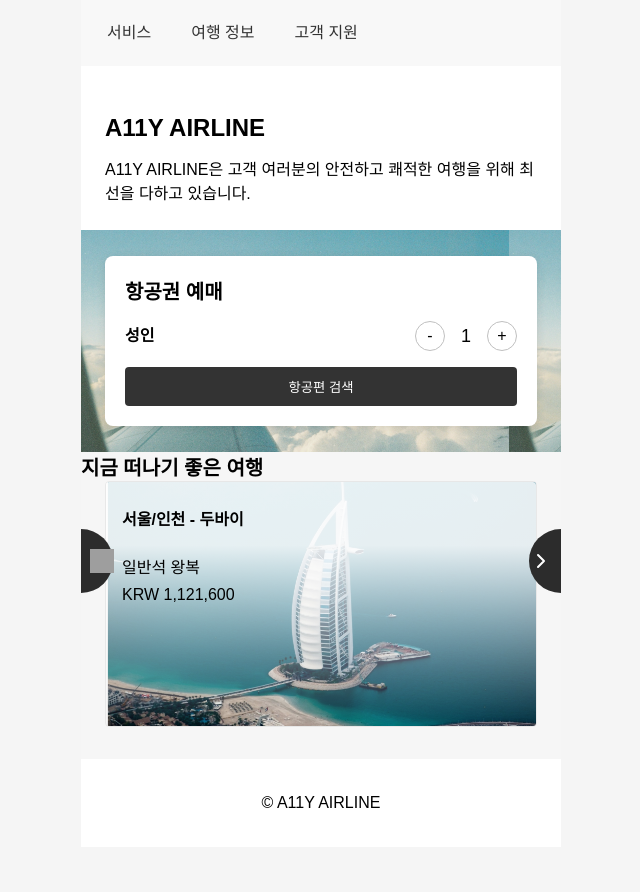
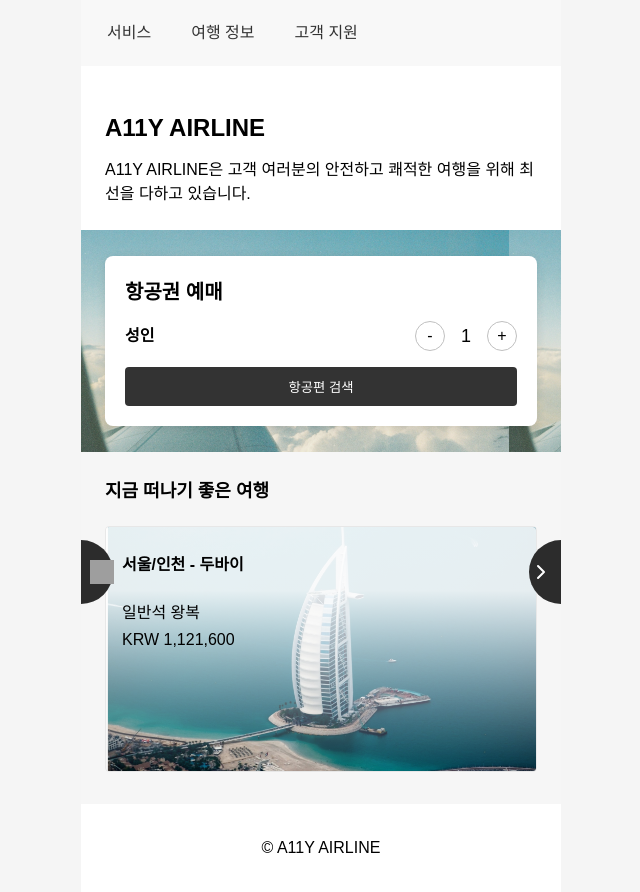
Before and after one commit to woowacourse/a11y-airline, a React (Vite) app: page / in a window 1280 px wide. Shown: the whole page, without its empty margins (319-959 px from the left). Before the commit the page ends 847 px from the top, so only its background shows below. Built offline with nearby package versions, Linux system fonts and the light colour scheme; grey boxes are pictures that could not be loaded.

Commit message:
feat: 헤딩 디자인 수정

```diff
--- a/src/components/TravelSection.module.css
+++ b/src/components/TravelSection.module.css
@@ -103,3 +103,11 @@ a {
   color: black;
   text-decoration: none;
 }
+
+.heading2 {
+  padding: 24px;
+  font-style: normal;
+  font-weight: 700;
+  line-height: normal;
+  font-size: 18px;
+}
--- a/src/components/TravelSection.tsx
+++ b/src/components/TravelSection.tsx
@@ -57,7 +57,7 @@ const TravelSection = () => {
 
   return (
     <section className={styles.travelSection}>
-      <h2 className="heading-2-text" tabIndex={0}>
+      <h2 className={styles.heading2} tabIndex={0}>
         지금 떠나기 좋은 여행
       </h2>
 
```
